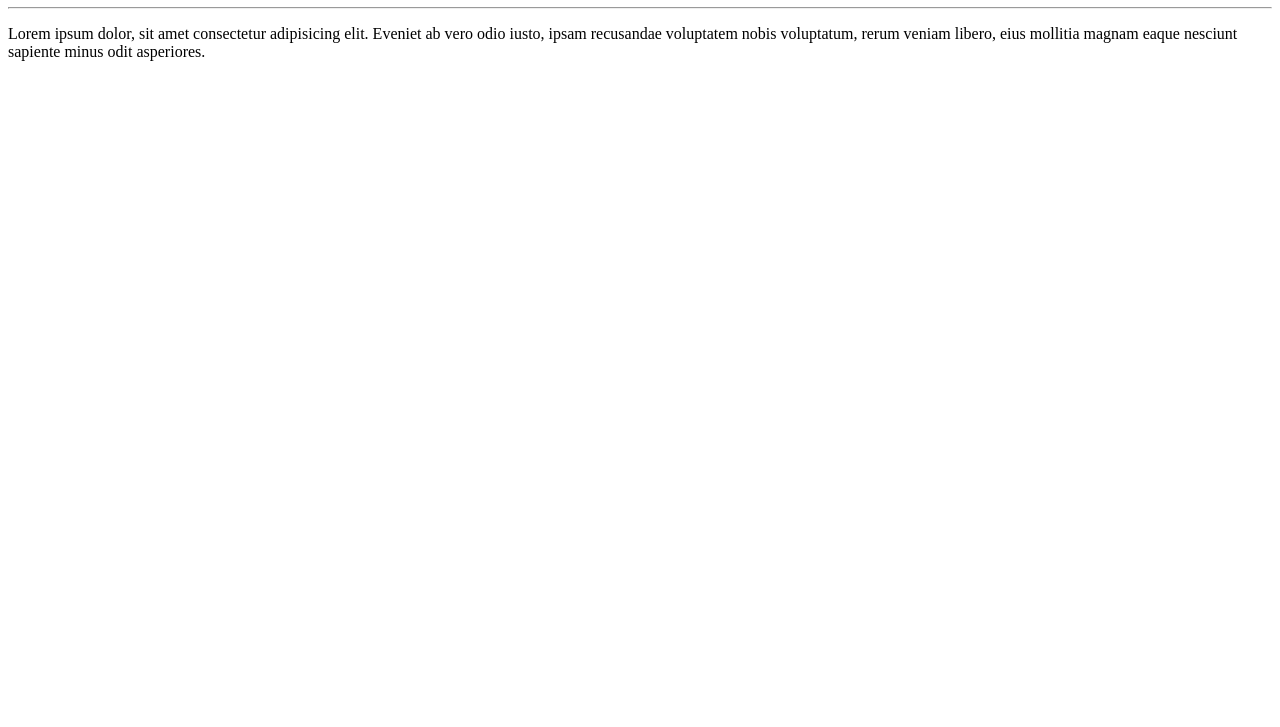
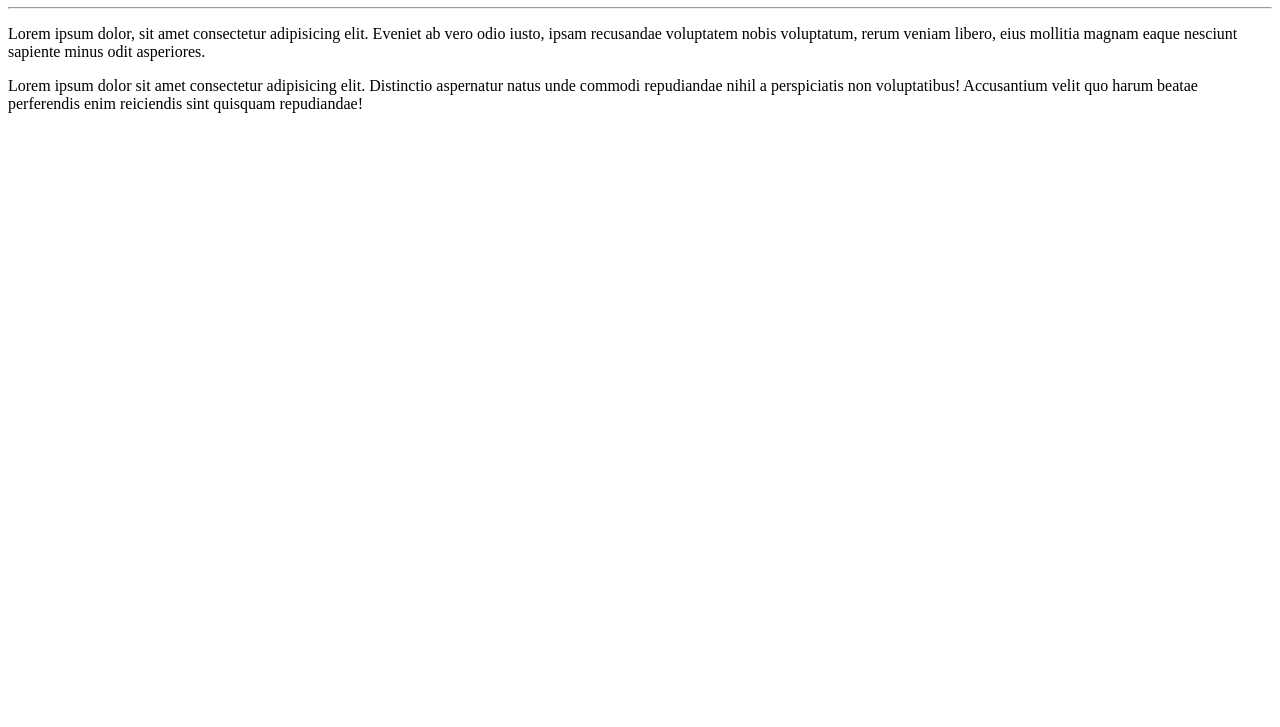
Before and after one commit to HenriqueAdriel/Ola-Mundo, a plain HTML site: page site exemplo/index.html in a window 1280 px wide. Shown: the part 73-800 px from the top of the page. Drawn offline with Linux system fonts and the light colour scheme.

Commit message:
adicionei um paragrafo

```diff
--- a/site exemplo/index.html
+++ b/site exemplo/index.html
@@ -10,5 +10,6 @@
     <h1>Olá, Mundo!</h1>
     <hr>
     <p>Lorem ipsum dolor, sit amet consectetur adipisicing elit. Eveniet ab vero odio iusto, ipsam recusandae voluptatem nobis voluptatum, rerum veniam libero, eius mollitia magnam eaque nesciunt sapiente minus odit asperiores.</p>
+    <p>Lorem ipsum dolor sit amet consectetur adipisicing elit. Distinctio aspernatur natus unde commodi repudiandae nihil a perspiciatis non voluptatibus! Accusantium velit quo harum beatae perferendis enim reiciendis sint quisquam repudiandae!</p>
 </body>
 </html>
```
